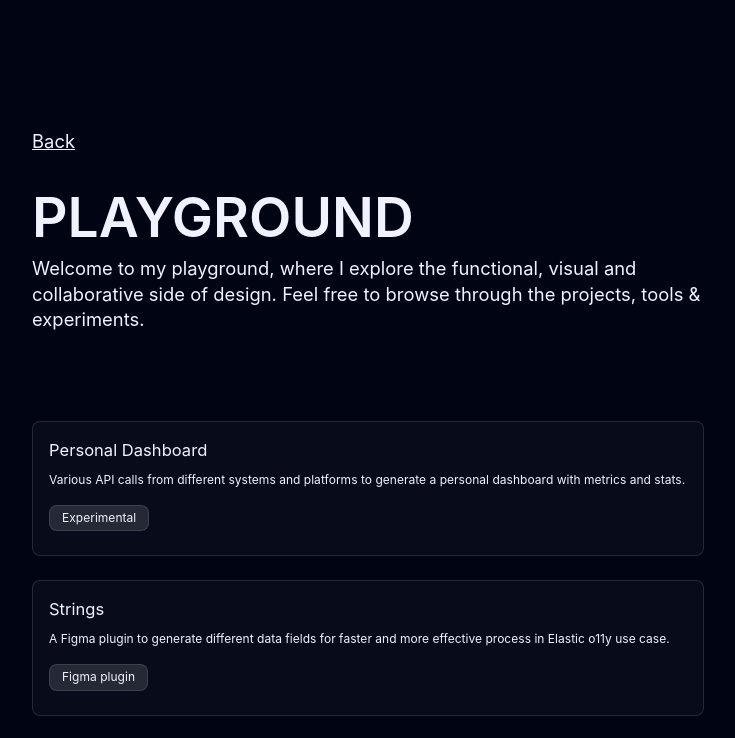
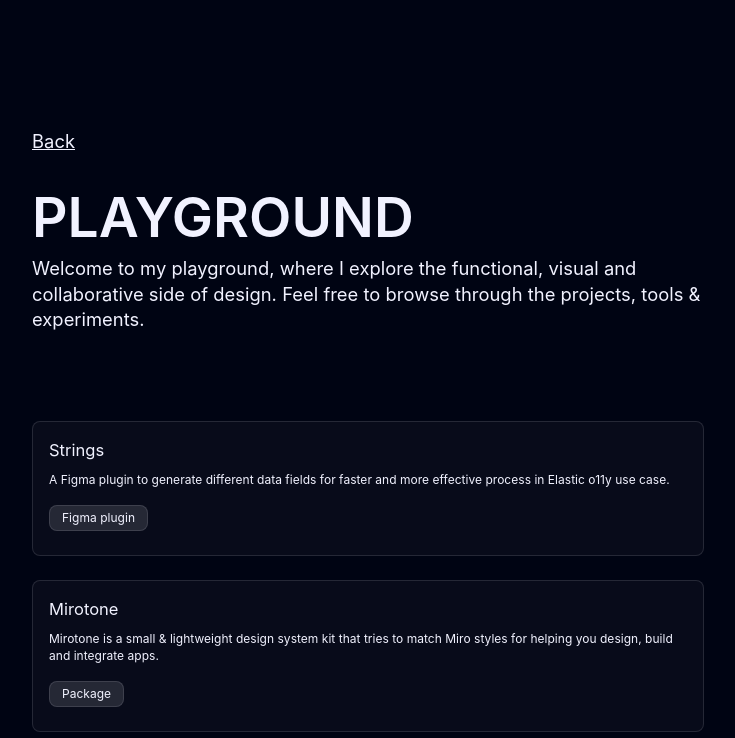
Before and after one commit to boriskirov/boris-kirov-portfolio, a Next.js app: page /playground in a window 1280 px wide. Shown: the top 738 px of the page, without its empty margins (272-1007 px from the left). Built offline with nearby package versions, Linux system fonts and the light colour scheme.

Commit message:
routing fix dashboard

```diff
--- a/components/home-page-footer.js
+++ b/components/home-page-footer.js
@@ -48,7 +48,7 @@ const HomePageFooter = () => (
           <Image src="/talks.svg" alt="Talks icon" width={24} height={24} />
         </div>
       </Link>
-      <Link href="./playground/dashboard" title="Dashboard" type="button">
+      <Link href="./dashboard" title="Dashboard" type="button">
         <div className="footer-button">
           <Image
             src="/dashboard.svg"
--- a/pages/playground.js
+++ b/pages/playground.js
@@ -29,13 +29,6 @@ const Playground = () => (
         </p>
 
         <div className="contentWrapper">
-          <Card
-            link="/playground/dashboard"
-            className="main-card"
-            title="Personal Dashboard"
-            description="Various API calls from different systems and platforms to generate a personal dashboard with metrics and stats."
-            type="Experimental"
-          />
           <Card
             link="https://github.com/boriskirov/text-string"
             className="external main-card"
```
Also changed, not shown: pages/dashboard.js (renamed from pages/playground/dashboard.js, +11 -11 lines).
